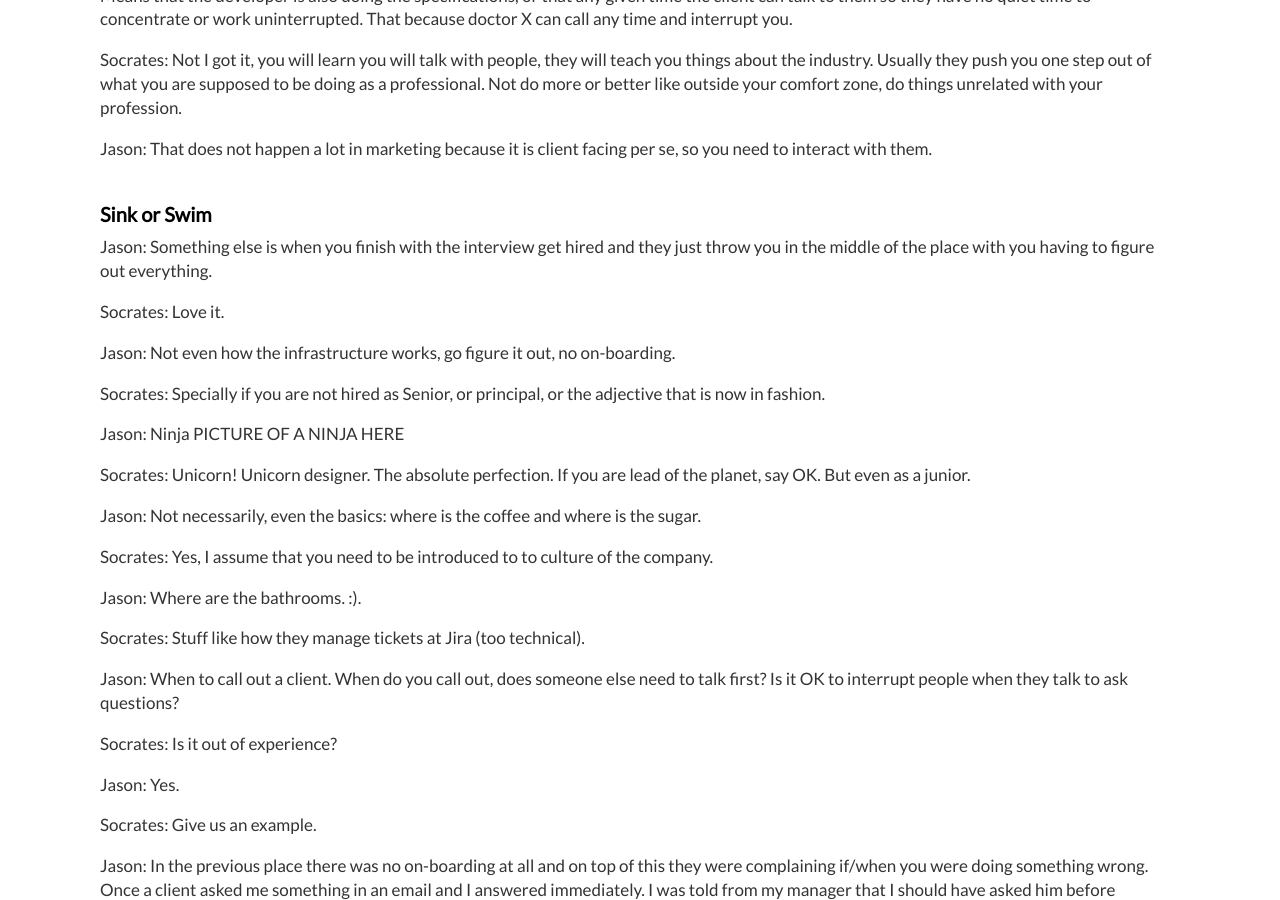
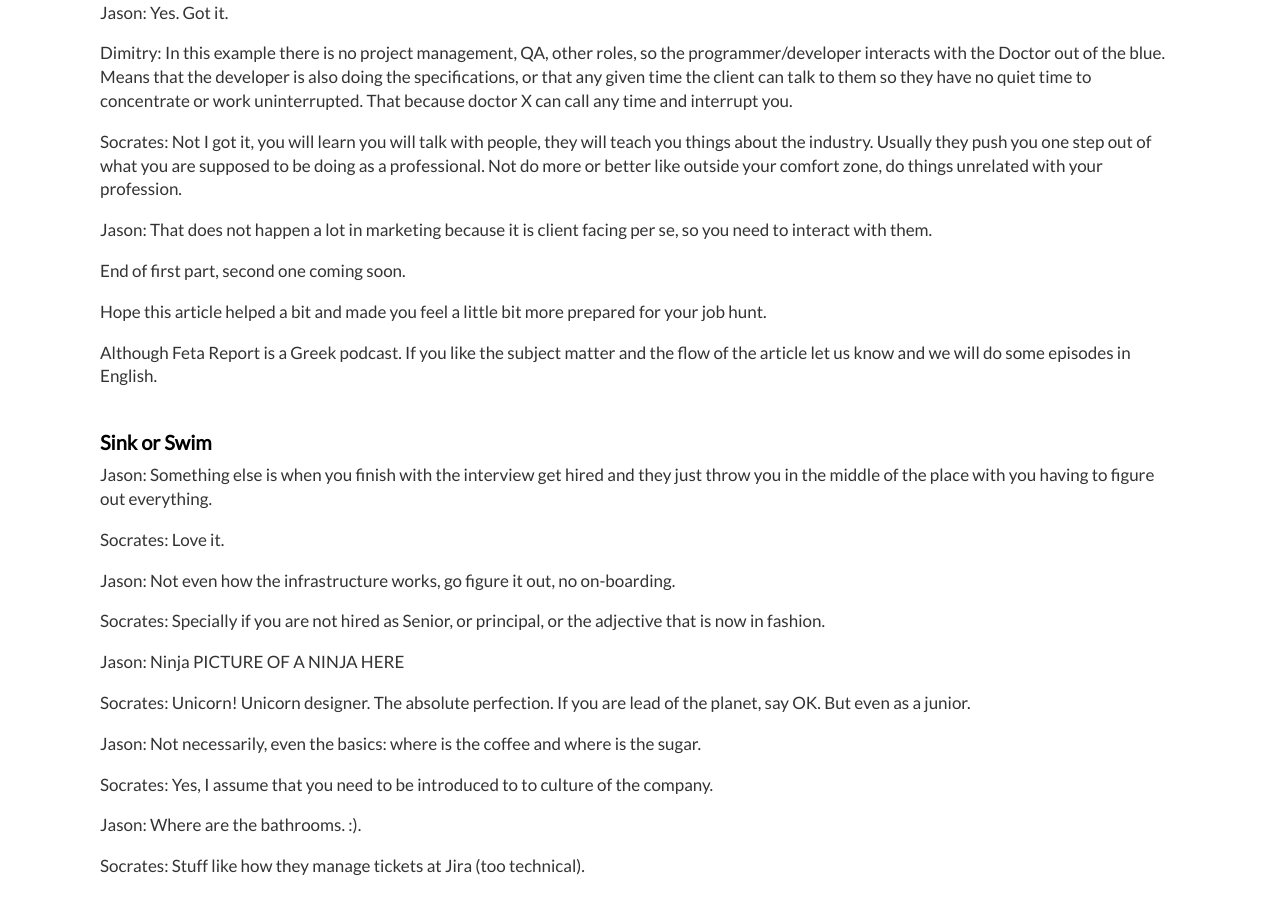
Before and after one commit to dimitrismistriotis/dimitrismistriotis.github.io, a Jekyll site: the page built from _posts/2018-05-24-red_flags_in_interviews.md, in a window 1280 px wide and 900 px high, scrolled down 10753 px. Built offline with Jekyll 4.4.1, drawn with Linux system fonts in a browser that asks for light colours; comment, search, counter and statistics services are not loaded; some of the changed text lies outside the part shown.

Commit message:
For part 2.

```diff
--- a/_posts/2018-05-24-red_flags_in_interviews.md
+++ b/_posts/2018-05-24-red_flags_in_interviews.md
@@ -41,6 +41,13 @@ single, married, family) or in one word, our "situation". With that in mind a
 "we work all day long" signal might be a red flag for a family man but a
 "wow I will learn a lot" for a young single person who wants to acquire
 experience.
+
+Hope this article will help and make you feel a little bit more prepared
+for your job hunt.
+
+Feta Report <www.fetareport.gr> is a Greek podcast. If you like the subject
+matter and the flow of the article let us know and we will do some episodes in
+English.
 
 With the above in mind lets start.
 
@@ -692,6 +699,13 @@ outside your comfort zone, do things unrelated with your profession.
 Jason: That does not happen a lot in marketing because it is client facing per
 se, so you need to interact with them.
 
+
+End of first part, second one coming soon.
+
+Hope this article helped a bit and made you feel a little bit more prepared for your job hunt.
+
+Although Feta Report <www.fetareport.gr> is a Greek podcast. If you like the subject matter and the flow of the article let us know and we will do some episodes in English.
+
 ## Sink or Swim
 
 
```
